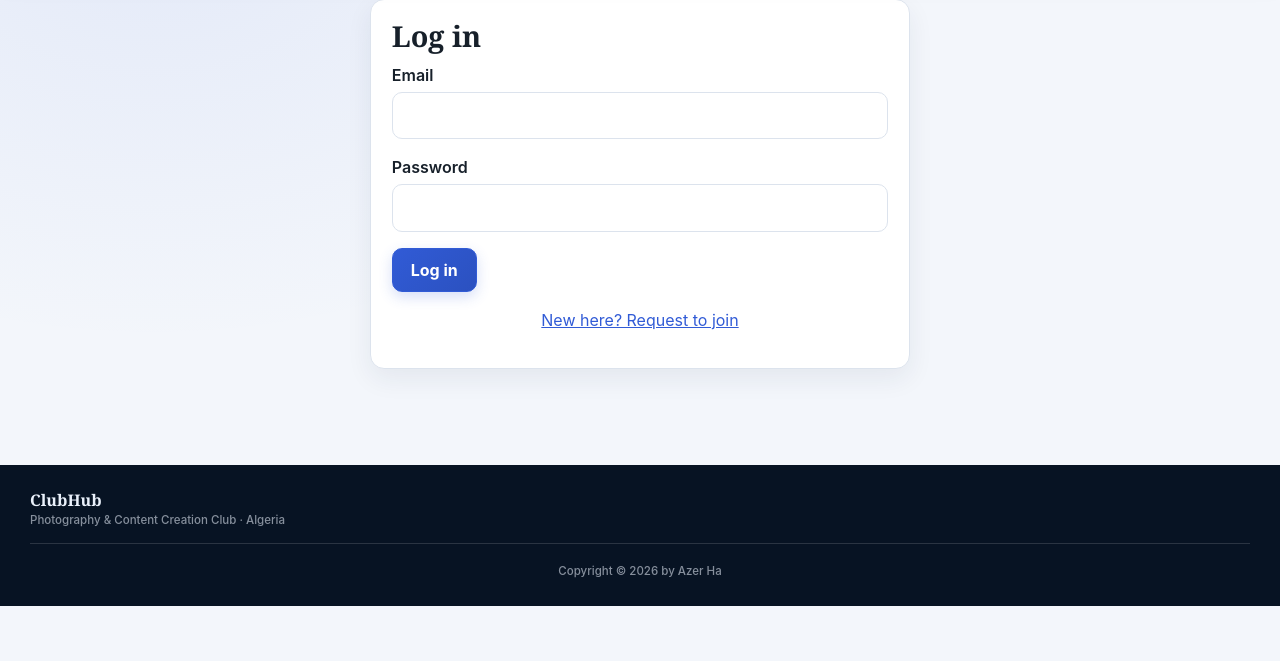
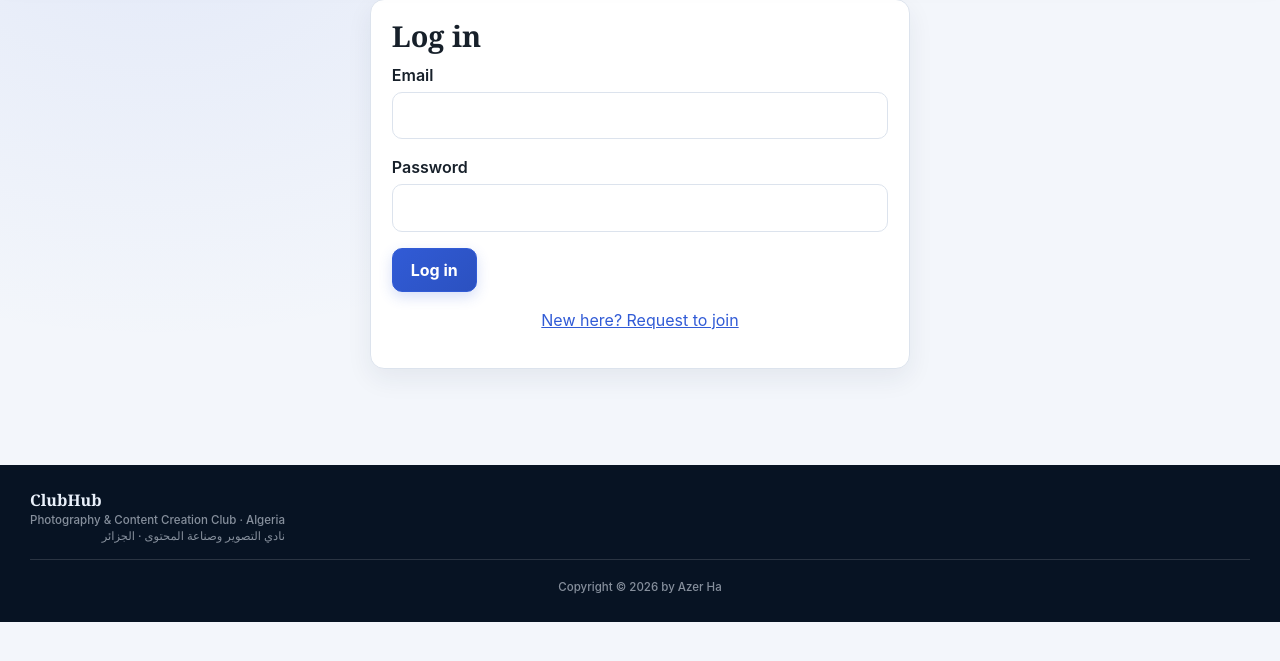
Before and after one commit to hamzaazer/clubhub, a Flask app: a page that uses app/templates/base.html in a window 1280 px wide. Shown: the part 89-750 px from the top of the page. Run offline with Flask 3, Linux system fonts and the light colour scheme; the visitor is signed in with stand-in values (Sample User, id 1); data that the repository does not hold is empty; parts of the project's set-up code (start-up, migrations or seed data) failed here and were passed over; some libraries are stand-ins or nearby versions.

Commit message:
Keep Arabic club name in footer

```diff
--- a/app/templates/base.html
+++ b/app/templates/base.html
@@ -54,7 +54,7 @@
   {% block content %}{% endblock %}
 </main>
 <footer class="site-footer">
-  <div class="footer-inner"><div class="footer-brand"><strong dir="ltr">{{ club_name }}</strong><small lang="{{ 'ar' if current_language == 'ar' else 'en' }}" dir="{{ 'rtl' if current_language == 'ar' else 'ltr' }}">Photography &amp; Content Creation Club · Algeria</small></div>
+  <div class="footer-inner"><div class="footer-brand"><strong dir="ltr">{{ club_name }}</strong>{% if current_language != 'ar' %}<small lang="en" dir="ltr">Photography &amp; Content Creation Club · Algeria</small>{% endif %}<small lang="ar" dir="rtl">نادي التصوير وصناعة المحتوى · الجزائر</small></div>
     <nav class="social-links" aria-label="Social media">
       {% if social_links.instagram %}<a href="{{ social_links.instagram }}" target="_blank" rel="noopener noreferrer" aria-label="Instagram"><svg viewBox="0 0 24 24" aria-hidden="true"><rect x="3" y="3" width="18" height="18" rx="5"/><circle cx="12" cy="12" r="4"/><circle cx="18" cy="6" r=".8" class="solid"/></svg></a>{% endif %}
       {% if social_links.facebook %}<a href="{{ social_links.facebook }}" target="_blank" rel="noopener noreferrer" aria-label="Facebook"><svg viewBox="0 0 24 24" aria-hidden="true"><path d="M14 21v-8h3l.5-4H14V7c0-1.2.4-2 2-2h1.7V1.4C17 1.2 16 1 14.5 1 11.5 1 10 2.8 10 6v3H7v4h3v8z" class="solid"/></svg></a>{% endif %}
```
